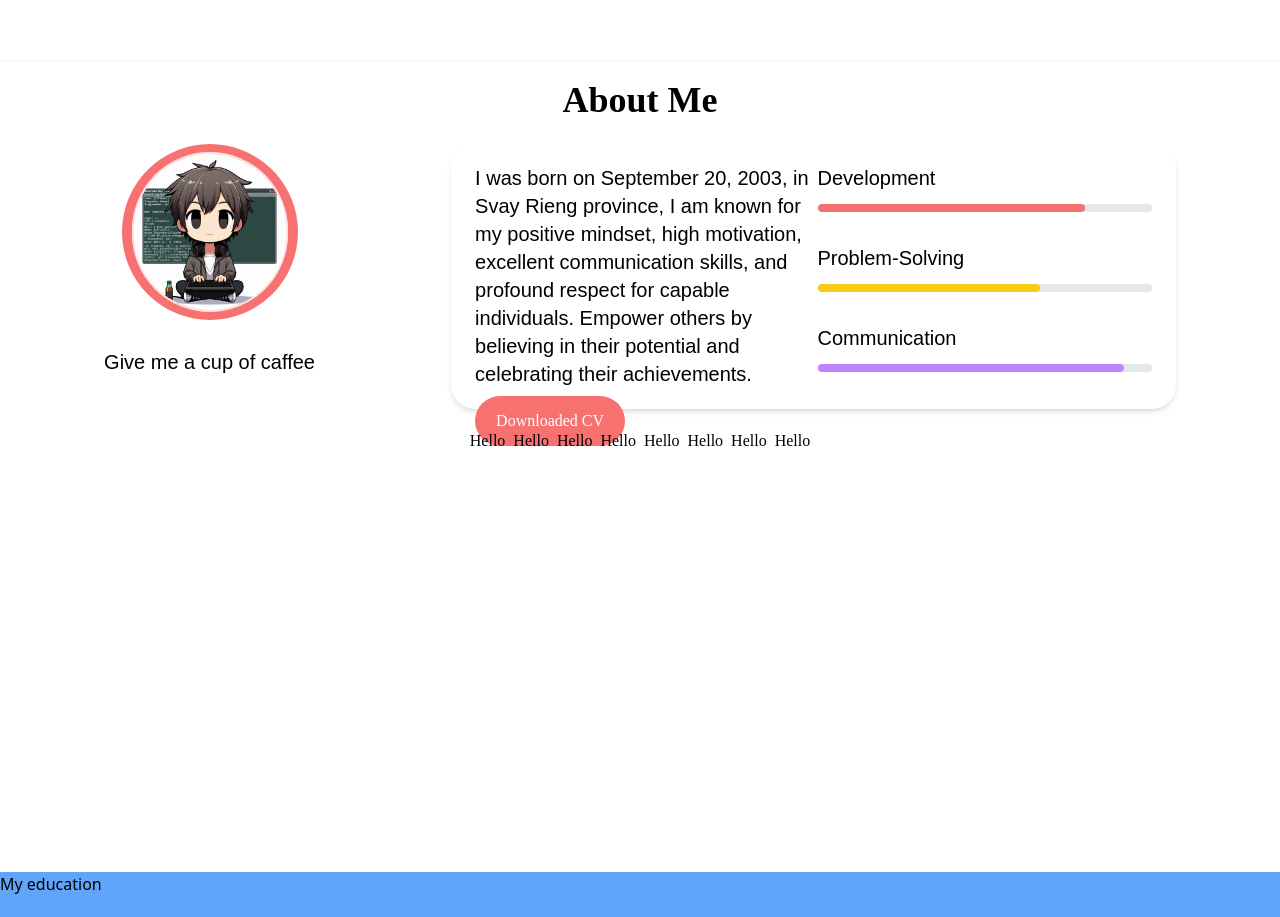
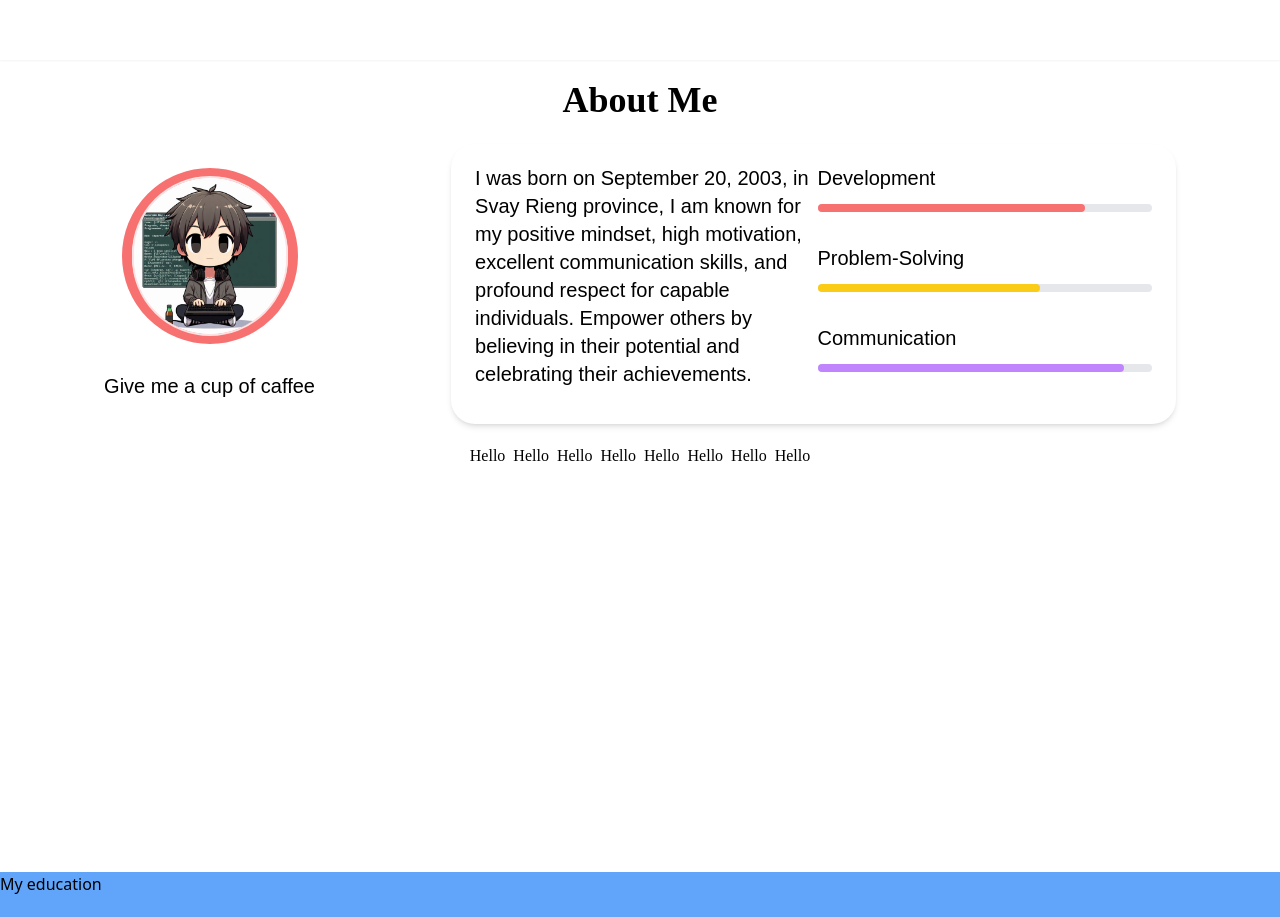
Before and after one commit to ChanSuvannet/Chan-Suvannet-Portfolio, a React (Vite) app in the folder web/: page / in a window 1280 px wide. Shown: the part 840-1757 px from the top of the page. Built offline with nearby package versions, Linux system fonts and the light colour scheme; a web font is replaced by a local one.

Commit message:
add conctect about

```diff
--- a/web/src/app/main/cp/content/about/about.component.jsx
+++ b/web/src/app/main/cp/content/about/about.component.jsx
@@ -6,7 +6,7 @@ const AboutMeComponent = () => {
         <div className="flex justify-center pt-2">
           <h1 className="text-4xl font-bold">About Me</h1>
         </div>
-        <div className="flex justify-around pt-6">
+        <div className="flex justify-around pt-6 items-center max-980:flex-col max-980:w-full">
           <div className="max-600:hidden">
             <div>
               <div className="flex flex-col items-center justify-center">
@@ -26,7 +26,7 @@ const AboutMeComponent = () => {
             </div>
           </div>
 
-          <div className="flex justify-start px-6 pt-5 flex-col w-3/5  h-[265px] max-600:h-auto bg-white shadow-md rounded-3xl max-600:w-full">
+          <div className="flex justify-start px-6 pt-5  pb-5 flex-col w-3/5  h-auto max-600:h-auto bg-white shadow-md rounded-3xl max-600:w-full  max-980:w-full">
             <div className="flex max-600:flex-col gap-2 max-600:gap-0">
               <div className="w-[50%] max-600:w-full">
                 <p className="text-xl">
@@ -36,8 +36,6 @@ const AboutMeComponent = () => {
                   individuals. Empower others by believing in their potential
                   and celebrating their achievements.
                 </p>
-                <div className="pt-2"></div>
-                <button className="bnt bg-red-400 hover:bg-red-300 max-600:w-[145px] max-600:h-[44px]  max-600:hidden">Downloaded CV</button>
               </div>
               <div className="w-[50%] max-600:w-full">
                 <div>
```
